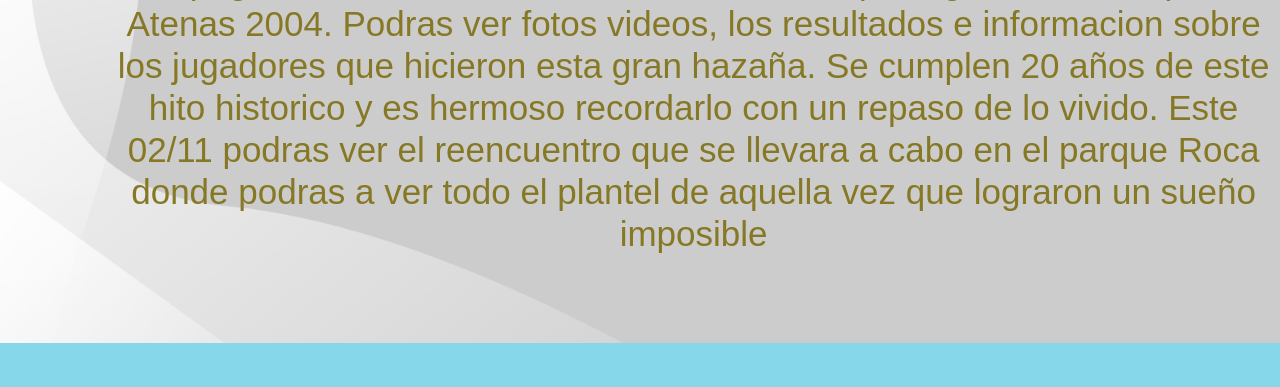
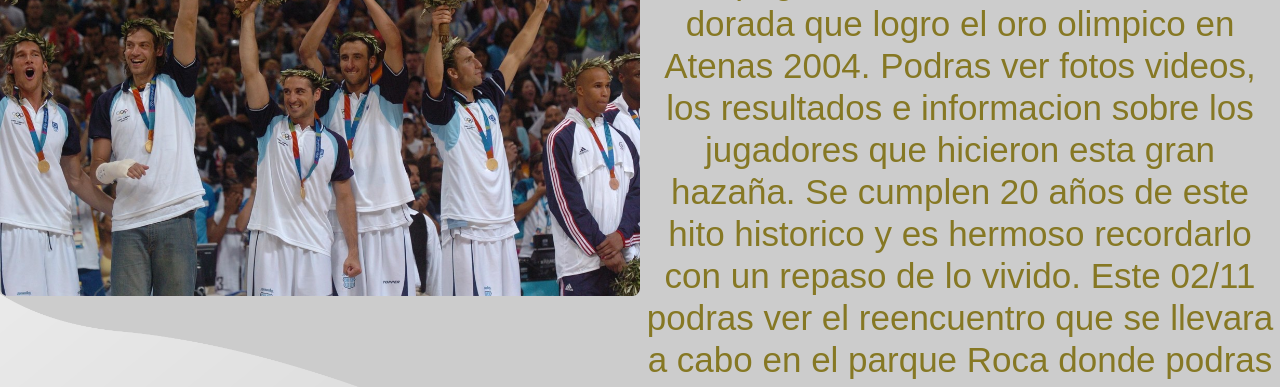
Before and after one commit to juancho0406/entregafinal-hernando, a website: page index.html in a window 1280 px wide. Shown: the part 296-683 px from the top of the page. Drawn offline with nearby package versions, Linux system fonts and the light colour scheme.

Commit message:
commit 7

```diff
--- a/index.html
+++ b/index.html
@@ -94,7 +94,7 @@
     <main class="index">
       <section class="mainPage">
         <img
-          src="../preentrega3-hernando/imagenes/foto_main.jpg"
+          src="imagenes/foto_main.jpg"
           alt="foto de la seleccion mostrando las medallas"
           class="fotoSeleccion"
         />
```
